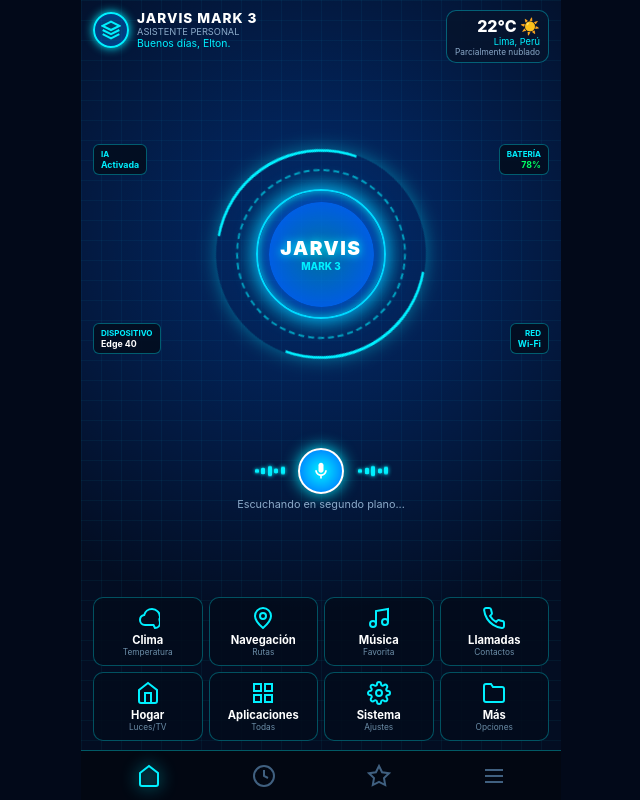
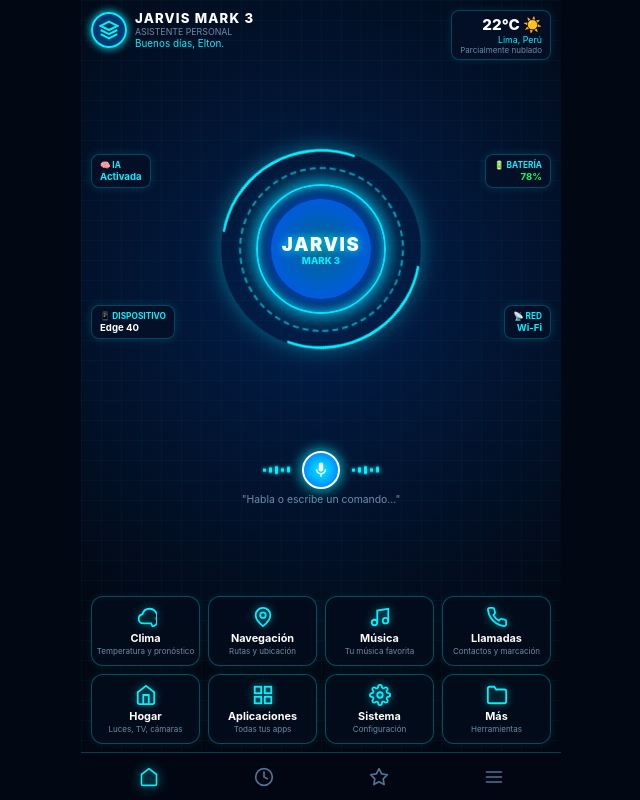
Before and after one commit to eltonorlandoybarracantaro0-web/jarvis-cloud-backend, a plain HTML site: page index.html in a window 1280 px wide. Shown: the whole page, without its empty margins (319-959 px from the left). Drawn offline with Linux system fonts and the light colour scheme.

Commit message:
Restaurada interfaz completa con estructura de visualizacion limpia

```diff
--- a/index.html
+++ b/index.html
@@ -3,15 +3,14 @@
 <head>
     <meta charset="UTF-8">
     <meta name="viewport" content="width=device-width, initial-scale=1.0, maximum-scale=1.0, user-scalable=no">
-    <title>JARVIS MARK 3 - MOBILE HUD</title>
+    <title>JARVIS MARK 3 - HUD</title>
     <style>
         :root {
             --cyan: #00f0ff;
             --blue: #0066ff;
-            --dark-blue: #030d22;
-            --card-bg: rgba(6, 20, 45, 0.88);
-            --card-border: rgba(0, 240, 255, 0.35);
-            --text-dim: #8baac9;
+            --card-bg: rgba(4, 16, 38, 0.85);
+            --card-border: rgba(0, 240, 255, 0.25);
+            --text-dim: #6c8ea8;
             --green: #00ff64;
         }
 
@@ -19,7 +18,7 @@
             box-sizing: border-box;
             margin: 0;
             padding: 0;
-            font-family: -apple-system, BlinkMacSystemFont, "Segoe UI", Roboto, Helvetica, Arial, sans-serif;
+            font-family: -apple-system, BlinkMacSystemFont, "Segoe UI", Roboto, sans-serif;
             user-select: none;
             -webkit-user-select: none;
         }
@@ -27,7 +26,7 @@
         html, body {
             width: 100%;
             height: 100%;
-            background-color: #020919;
+            background-color: #020813;
             color: #ffffff;
             overflow: hidden;
             display: flex;
@@ -39,17 +38,17 @@
             width: 100%;
             max-width: 480px;
             height: 100vh;
-            background-color: #030d22;
+            background-color: #020813;
             display: flex;
             flex-direction: column;
             justify-content: space-between;
-            padding: 10px 12px 55px 12px;
+            padding: 10px 10px 52px 10px;
             position: relative;
             overflow: hidden;
             background-image:
-                radial-gradient(circle at 50% 30%, rgba(0, 102, 255, 0.35) 0%, transparent 65%),
-                linear-gradient(rgba(0, 240, 255, 0.05) 1px, transparent 1px),
-                linear-gradient(90deg, rgba(0, 240, 255, 0.05) 1px, transparent 1px);
+                radial-gradient(circle at 50% 35%, rgba(0, 102, 255, 0.25) 0%, transparent 70%),
+                linear-gradient(rgba(0, 240, 255, 0.03) 1px, transparent 1px),
+                linear-gradient(90deg, rgba(0, 240, 255, 0.03) 1px, transparent 1px);
             background-size: 100% 100%, 20px 20px, 20px 20px;
         }
 
@@ -58,8 +57,8 @@
             display: flex;
             justify-content: space-between;
             align-items: flex-start;
+            width: 100%;
             z-index: 5;
-            width: 100%;
         }
 
         .header-left {
@@ -73,7 +72,7 @@
             height: 36px;
             border-radius: 50%;
             border: 2px solid var(--cyan);
-            box-shadow: 0 0 10px var(--cyan);
+            box-shadow: 0 0 8px var(--cyan);
             display: flex;
             justify-content: center;
             align-items: center;
@@ -81,32 +80,33 @@
         }
 
         .header-title-box h2 {
-            font-size: 0.85rem;
-            letter-spacing: 1px;
+            font-size: 0.82rem;
+            letter-spacing: 1.2px;
             color: #ffffff;
             font-weight: 800;
         }
 
         .header-title-box p {
-            font-size: 0.58rem;
+            font-size: 0.55rem;
             color: var(--text-dim);
         }
 
         .greeting {
-            font-size: 0.65rem;
+            font-size: 0.62rem;
             color: var(--cyan);
         }
 
         .weather-card {
             background: var(--card-bg);
             border: 1px solid var(--card-border);
-            border-radius: 10px;
-            padding: 5px 8px;
+            border-radius: 8px;
+            padding: 4px 8px;
             text-align: right;
+            box-shadow: 0 0 8px rgba(0, 240, 255, 0.1);
         }
 
         .temp-main {
-            font-size: 1rem;
+            font-size: 0.95rem;
             font-weight: 800;
             color: #ffffff;
             display: flex;
@@ -116,50 +116,47 @@
         }
 
         .location-sub {
-            font-size: 0.58rem;
+            font-size: 0.55rem;
             color: var(--cyan);
         }
 
         .weather-desc {
-            font-size: 0.52rem;
+            font-size: 0.5rem;
             color: var(--text-dim);
         }
 
-        /* Reactor Central Escala Correcta */
+        /* Reactor Central Exacto */
         .center-hud-section {
             position: relative;
             display: flex;
             flex-direction: column;
             align-items: center;
-            margin: 0 auto;
             width: 100%;
         }
 
         .hud-diag-node {
             position: absolute;
-            background: rgba(3, 14, 32, 0.92);
+            background: rgba(4, 16, 38, 0.85);
             border: 1px solid var(--card-border);
-            border-radius: 6px;
-            padding: 4px 7px;
-            font-size: 0.55rem;
+            border-radius: 8px;
+            padding: 5px 8px;
+            font-size: 0.6rem;
             z-index: 10;
-            display: flex;
-            align-items: center;
-            gap: 5px;
+            box-shadow: 0 0 10px rgba(0, 240, 255, 0.15);
         }
 
-        .node-top-left { top: 0px; left: 0px; }
-        .node-top-right { top: 0px; right: 0px; text-align: right; }
-        .node-bottom-left { bottom: 10px; left: 0px; }
-        .node-bottom-right { bottom: 10px; right: 0px; text-align: right; }
+        .node-top-left { top: 10px; left: 0px; }
+        .node-top-right { top: 10px; right: 0px; text-align: right; }
+        .node-bottom-left { bottom: 25px; left: 0px; }
+        .node-bottom-right { bottom: 25px; right: 0px; text-align: right; }
 
-        .node-title { color: var(--cyan); font-weight: 700; font-size: 0.5rem; }
-        .node-value { color: #ffffff; font-weight: bold; }
+        .node-title { color: var(--cyan); font-weight: 700; font-size: 0.52rem; }
+        .node-value { color: #ffffff; font-weight: bold; margin-top: 1px; }
 
         .hud-container {
             position: relative;
-            width: 220px;
-            height: 220px;
+            width: 210px;
+            height: 210px;
             display: flex;
             justify-content: center;
             align-items: center;
@@ -168,20 +165,20 @@
 
         .outer-ring {
             position: absolute;
-            width: 210px;
-            height: 210px;
+            width: 200px;
+            height: 200px;
             border-radius: 50%;
             border: 2px solid transparent;
             border-top: 3px solid var(--cyan);
             border-bottom: 3px solid var(--cyan);
-            box-shadow: 0 0 18px rgba(0, 240, 255, 0.4);
+            box-shadow: 0 0 20px rgba(0, 240, 255, 0.4);
             animation: rotateClockwise 12s linear infinite;
         }
 
         .dashed-ring {
             position: absolute;
-            width: 170px;
-            height: 170px;
+            width: 165px;
+            height: 165px;
             border-radius: 50%;
             border: 2px dashed rgba(0, 240, 255, 0.6);
             animation: rotateCounter 18s linear infinite;
@@ -193,24 +190,24 @@
             height: 130px;
             border-radius: 50%;
             border: 2px solid var(--cyan);
-            box-shadow: 0 0 22px var(--cyan), inset 0 0 12px var(--cyan);
+            box-shadow: 0 0 20px var(--cyan), inset 0 0 12px var(--cyan);
         }
 
         .globe-core {
             position: absolute;
-            width: 105px;
-            height: 105px;
+            width: 100px;
+            height: 100px;
             border-radius: 50%;
             background: radial-gradient(circle, rgba(0, 240, 255, 0.35) 0%, rgba(0, 102, 255, 0.85) 75%, transparent 100%);
             display: flex;
             flex-direction: column;
             justify-content: center;
             align-items: center;
-            box-shadow: 0 0 28px var(--blue);
+            box-shadow: 0 0 25px var(--blue);
         }
 
         .core-title {
-            font-size: 1.2rem;
+            font-size: 1.15rem;
             font-weight: 900;
             color: #ffffff;
             letter-spacing: 1.5px;
@@ -218,9 +215,20 @@
         }
 
         .core-sub {
-            font-size: 0.62rem;
+            font-size: 0.6rem;
             font-weight: 800;
             color: var(--cyan);
+        }
+
+        /* Pedestal Base */
+        .pedestal-wrapper {
+            position: relative;
+            width: 180px;
+            height: 25px;
+            margin-top: -15px;
+            display: flex;
+            justify-content: center;
+            align-items: center;
         }
 
         /* Micrófono */
@@ -228,7 +236,7 @@
             display: flex;
             align-items: center;
             justify-content: center;
-            gap: 14px;
+            gap: 12px;
             margin-top: 2px;
         }
 
@@ -236,30 +244,30 @@
             display: flex;
             align-items: center;
             gap: 3px;
-            height: 20px;
+            height: 16px;
         }
 
         .bar {
-            width: 3.5px;
+            width: 3px;
             background: var(--cyan);
             border-radius: 2px;
             box-shadow: 0 0 6px var(--cyan);
             animation: wave 1.2s ease-in-out infinite alternate;
         }
 
-        .bar:nth-child(1) { height: 10px; animation-delay: 0.1s; }
-        .bar:nth-child(2) { height: 16px; animation-delay: 0.3s; }
-        .bar:nth-child(3) { height: 20px; animation-delay: 0.5s; }
-        .bar:nth-child(4) { height: 12px; animation-delay: 0.2s; }
-        .bar:nth-child(5) { height: 17px; animation-delay: 0.4s; }
+        .bar:nth-child(1) { height: 8px; animation-delay: 0.1s; }
+        .bar:nth-child(2) { height: 14px; animation-delay: 0.3s; }
+        .bar:nth-child(3) { height: 16px; animation-delay: 0.5s; }
+        .bar:nth-child(4) { height: 10px; animation-delay: 0.2s; }
+        .bar:nth-child(5) { height: 13px; animation-delay: 0.4s; }
 
         .mic-center-btn {
-            width: 46px;
-            height: 46px;
+            width: 38px;
+            height: 38px;
             border-radius: 50%;
             background: radial-gradient(circle, var(--cyan) 0%, var(--blue) 100%);
             border: 2px solid #ffffff;
-            box-shadow: 0 0 16px var(--cyan);
+            box-shadow: 0 0 14px var(--cyan);
             display: flex;
             justify-content: center;
             align-items: center;
@@ -268,10 +276,10 @@
 
         .prompt-sub {
             text-align: center;
-            font-size: 0.68rem;
+            font-size: 0.65rem;
             color: var(--text-dim);
-            margin-top: 3px;
-            margin-bottom: 3px;
+            margin-top: 4px;
+            margin-bottom: 4px;
         }
 
         /* Cuadrícula de 8 Módulos */
@@ -279,7 +287,7 @@
             display: grid;
             grid-template-columns: repeat(4, 1fr);
             grid-template-rows: repeat(2, auto);
-            gap: 6px;
+            gap: 8px;
             width: 100%;
             padding: 2px 0;
             margin-bottom: 2px;
@@ -288,52 +296,53 @@
         .module-card {
             background: rgba(3, 12, 28, 0.88);
             border: 1px solid rgba(0, 240, 255, 0.3);
-            border-radius: 10px;
-            padding: 8px 3px;
+            border-radius: 12px;
+            padding: 9px 3px;
             display: flex;
             flex-direction: column;
             align-items: center;
             justify-content: center;
             text-align: center;
             cursor: pointer;
+            box-shadow: 0 0 8px rgba(0, 240, 255, 0.08);
         }
 
         .module-svg {
-            width: 24px;
-            height: 24px;
+            width: 22px;
+            height: 22px;
             fill: none;
             stroke: #00f0ff;
             stroke-width: 2;
             margin-bottom: 3px;
+            filter: drop-shadow(0 0 4px rgba(0, 240, 255, 0.6));
         }
 
         .module-title {
-            font-size: 0.7rem;
+            font-size: 0.68rem;
             font-weight: 700;
             color: #ffffff;
         }
 
         .module-desc {
-            font-size: 0.52rem;
+            font-size: 0.5rem;
             color: #6c8ea8;
+            margin-top: 1px;
         }
 
-        /* BARRA INFERIOR FIJA CENTRADA */
+        /* Barra Inferior Integrada en el Borde */
         .bottom-nav {
-            position: fixed;
+            position: absolute;
             bottom: 0;
-            left: 50%;
-            transform: translateX(-50%);
+            left: 0;
             width: 100%;
-            max-width: 480px;
-            height: 50px;
-            background: #020712;
-            border-top: 1px solid rgba(0, 240, 255, 0.35);
+            height: 48px;
+            background: rgba(2, 7, 18, 0.95);
+            border-top: 1px solid rgba(0, 240, 255, 0.25);
             display: flex;
             justify-content: space-around;
             align-items: center;
             padding: 0 10px;
-            z-index: 99999;
+            z-index: 99;
         }
 
         .nav-item {
@@ -346,16 +355,18 @@
         }
 
         .nav-svg {
-            width: 24px;
-            height: 24px;
+            width: 20px;
+            height: 20px;
             fill: none;
-            stroke: #406080;
+            stroke: #527394;
             stroke-width: 2;
+            stroke-linecap: round;
+            stroke-linejoin: round;
         }
 
         .nav-item.active .nav-svg {
             stroke: #00f0ff;
-            filter: drop-shadow(0 0 8px #00f0ff);
+            filter: drop-shadow(0 0 6px #00f0ff);
         }
 
         /* Modales */
@@ -363,7 +374,7 @@
             display: none;
             position: fixed;
             top: 0; left: 0; width: 100vw; height: 100vh;
-            background: #020919; z-index: 999999;
+            background: #020919; z-index: 9999;
             padding: 20px; overflow-y: auto; flex-direction: column;
             border: 1px solid rgba(0, 240, 255, 0.4);
         }
@@ -405,31 +416,23 @@
         <!-- Central Reactor Area -->
         <div class="center-hud-section">
             <div class="hud-diag-node node-top-left">
-                <div>
-                    <div class="node-title">IA</div>
-                    <div class="node-value" style="color: var(--cyan);">Activada</div>
-                </div>
+                <div class="node-title">🧠 IA</div>
+                <div class="node-value" style="color: var(--cyan);">Activada</div>
             </div>
 
             <div class="hud-diag-node node-top-right">
-                <div>
-                    <div class="node-title">BATERÍA</div>
-                    <div class="node-value" style="color: var(--green);">78%</div>
-                </div>
+                <div class="node-title">🔋 BATERÍA</div>
+                <div class="node-value" style="color: var(--green);">78%</div>
             </div>
 
             <div class="hud-diag-node node-bottom-left">
-                <div>
-                    <div class="node-title">DISPOSITIVO</div>
-                    <div class="node-value">Edge 40</div>
-                </div>
+                <div class="node-title">📱 DISPOSITIVO</div>
+                <div class="node-value">Edge 40</div>
             </div>
 
             <div class="hud-diag-node node-bottom-right">
-                <div>
-                    <div class="node-title">RED</div>
-                    <div class="node-value" style="color: var(--cyan);">Wi-Fi</div>
-                </div>
+                <div class="node-title">📡 RED</div>
+                <div class="node-value" style="color: var(--cyan);">Wi-Fi</div>
             </div>
 
             <div class="hud-container" onclick="triggerMic()">
@@ -441,6 +444,7 @@
                     <div class="core-sub">MARK 3</div>
                 </div>
             </div>
+            <div class="pedestal-wrapper"></div>
         </div>
 
         <!-- Voice Section -->
@@ -450,7 +454,7 @@
                     <div class="bar"></div><div class="bar"></div><div class="bar"></div><div class="bar"></div><div class="bar"></div>
                 </div>
                 <div class="mic-center-btn" onclick="triggerMic()">
-                    <svg width="20" height="20" viewBox="0 0 24 24" fill="#ffffff">
+                    <svg width="18" height="18" viewBox="0 0 24 24" fill="#ffffff">
                         <path d="M12 14c1.66 0 3-1.34 3-3V5c0-1.66-1.34-3-3-3S9 3.34 9 5v6c0 1.66 1.34 3 3 3z"/>
                         <path d="M17 11c0 2.76-2.24 5-5 5s-5-2.24-5-5H5c0 3.53 2.61 6.43 6 6.92V21h2v-3.08c3.39-.49 6-3.39 6-6.92h-2z"/>
                     </svg>
@@ -459,7 +463,7 @@
                     <div class="bar"></div><div class="bar"></div><div class="bar"></div><div class="bar"></div><div class="bar"></div>
                 </div>
             </div>
-            <div class="prompt-sub" id="status-prompt">Escuchando en segundo plano...</div>
+            <div class="prompt-sub" id="status-prompt">"Habla o escribe un comando..."</div>
         </div>
 
         <!-- Cuadrícula de 8 Módulos -->
@@ -467,53 +471,53 @@
             <div class="module-card" onclick="abrirVista('modal-clima', 'Mostrando clima')">
                 <svg class="module-svg" viewBox="0 0 24 24"><path d="M17.5 19 9 19C6.2 19 4 16.8 4 14 4 11.5 5.8 9.4 8.2 9 9 5.6 12.1 3 16 3c4.4 0 8 3.6 8 8 0 .4 0 .8-.1 1.2C22.6 12.8 24 14.7 24 17c0 2.8-2.2 5-5 5z"/></svg>
                 <div class="module-title">Clima</div>
-                <div class="module-desc">Temperatura</div>
+                <div class="module-desc">Temperatura y pronóstico</div>
             </div>
 
             <div class="module-card" onclick="abrirVista('modal-navegacion', 'Abriendo navegación')">
                 <svg class="module-svg" viewBox="0 0 24 24"><path d="M12 2a8 8 0 0 0-8 8c0 5.25 8 12 8 12s8-6.75 8-12a8 8 0 0 0-8-8z"/><circle cx="12" cy="10" r="3"/></svg>
                 <div class="module-title">Navegación</div>
-                <div class="module-desc">Rutas</div>
+                <div class="module-desc">Rutas y ubicación</div>
             </div>
 
             <div class="module-card" onclick="abrirVista('modal-musica', 'Música')">
                 <svg class="module-svg" viewBox="0 0 24 24"><path d="M9 18V5l12-2v13"/><circle cx="6" cy="18" r="3"/><circle cx="18" cy="16" r="3"/></svg>
                 <div class="module-title">Música</div>
-                <div class="module-desc">Favorita</div>
+                <div class="module-desc">Tu música favorita</div>
             </div>
 
             <div class="module-card" onclick="hablarCelular('Abrir marcador'); window.open('tel:', '_self')">
                 <svg class="module-svg" viewBox="0 0 24 24"><path d="M22 16.92v3a2 2 0 0 1-2.18 2 19.79 19.79 0 0 1-8.63-3.07 19.5 19.5 0 0 1-6-6 19.79 19.79 0 0 1-3.07-8.67A2 2 0 0 1 4.11 2h3a2 2 0 0 1 2 1.72 12.84 12.84 0 0 0 .7 2.81 2 2 0 0 1-.45 2.11L8.09 9.91a16 16 0 0 0 6 6l1.27-1.27a2 2 0 0 1 2.11-.45 12.84 12.84 0 0 0 2.81.7A2 2 0 0 1 22 16.92z"/></svg>
                 <div class="module-title">Llamadas</div>
-                <div class="module-desc">Contactos</div>
+                <div class="module-desc">Contactos y marcación</div>
             </div>
 
             <div class="module-card" onclick="abrirVista('modal-hogar', 'Hogar')">
                 <svg class="module-svg" viewBox="0 0 24 24"><path d="m3 9 9-7 9 7v11a2 2 0 0 1-2 2H5a2 2 0 0 1-2-2z"/><polyline points="9 22 9 12 15 12 15 22"/></svg>
                 <div class="module-title">Hogar</div>
-                <div class="module-desc">Luces/TV</div>
+                <div class="module-desc">Luces, TV, cámaras</div>
             </div>
 
             <div class="module-card" onclick="abrirVista('modal-sistema', 'Aplicaciones')">
                 <svg class="module-svg" viewBox="0 0 24 24"><rect x="3" y="3" width="7" height="7"/><rect x="14" y="3" width="7" height="7"/><rect x="14" y="14" width="7" height="7"/><rect x="3" y="14" width="7" height="7"/></svg>
                 <div class="module-title">Aplicaciones</div>
-                <div class="module-desc">Todas</div>
+                <div class="module-desc">Todas tus apps</div>
             </div>
 
             <div class="module-card" onclick="abrirVista('modal-sistema', 'Sistema')">
                 <svg class="module-svg" viewBox="0 0 24 24"><circle cx="12" cy="12" r="3"/><path d="M19.4 15a1.65 1.65 0 0 0 .33 1.82l.06.06a2 2 0 0 1 0 2.83 2 2 0 0 1-2.83 0l-.06-.06a1.65 1.65 0 0 0-1.82-.33 1.65 1.65 0 0 0-1 1.51V21a2 2 0 0 1-2 2 2 2 0 0 1-2-2v-.09A1.65 1.65 0 0 0 9 19.4a1.65 1.65 0 0 0-1.82.33l-.06.06a2 2 0 0 1-2.83 0 2 2 0 0 1 0-2.83l.06-.06a1.65 1.65 0 0 0 .33-1.82 1.65 1.65 0 0 0-1.51-1H3a2 2 0 0 1-2-2 2 2 0 0 1 2-2h.09A1.65 1.65 0 0 0 4.6 9a1.65 1.65 0 0 0-.33-1.82l-.06-.06a2 2 0 0 1 0-2.83 2 2 0 0 1 2.83 0l.06.06a1.65 1.65 0 0 0 1.82.33H9a1.65 1.65 0 0 0 1-1.51V3a2 2 0 0 1 2-2 2 2 0 0 1 2 2v.09a1.65 1.65 0 0 0 1 1.51 1.65 1.65 0 0 0 1.82-.33l.06-.06a2 2 0 0 1 2.83 0 2 2 0 0 1 0 2.83l-.06.06a1.65 1.65 0 0 0-.33 1.82V9a1.65 1.65 0 0 0 1.51 1H21a2 2 0 0 1 2 2 2 2 0 0 1-2 2h-.09a1.65 1.65 0 0 0-1.51 1z"/></svg>
                 <div class="module-title">Sistema</div>
-                <div class="module-desc">Ajustes</div>
+                <div class="module-desc">Configuración</div>
             </div>
 
             <div class="module-card" onclick="abrirVista('modal-configuracion', 'Más')">
                 <svg class="module-svg" viewBox="0 0 24 24"><path d="M22 19a2 2 0 0 1-2 2H4a2 2 0 0 1-2-2V5a2 2 0 0 1 2-2h5l2 3h9a2 2 0 0 1 2 2z"/></svg>
                 <div class="module-title">Más</div>
-                <div class="module-desc">Opciones</div>
+                <div class="module-desc">Herramientas</div>
             </div>
         </div>
 
-        <!-- BARRA INFERIOR FIJA -->
+        <!-- Barra Inferior -->
         <div class="bottom-nav">
             <div class="nav-item active" onclick="cerrarVista()">
                 <svg class="nav-svg" viewBox="0 0 24 24"><path d="m3 9 9-7 9 7v11a2 2 0 0 1-2 2H5a2 2 0 0 1-2-2z"/></svg>
```
